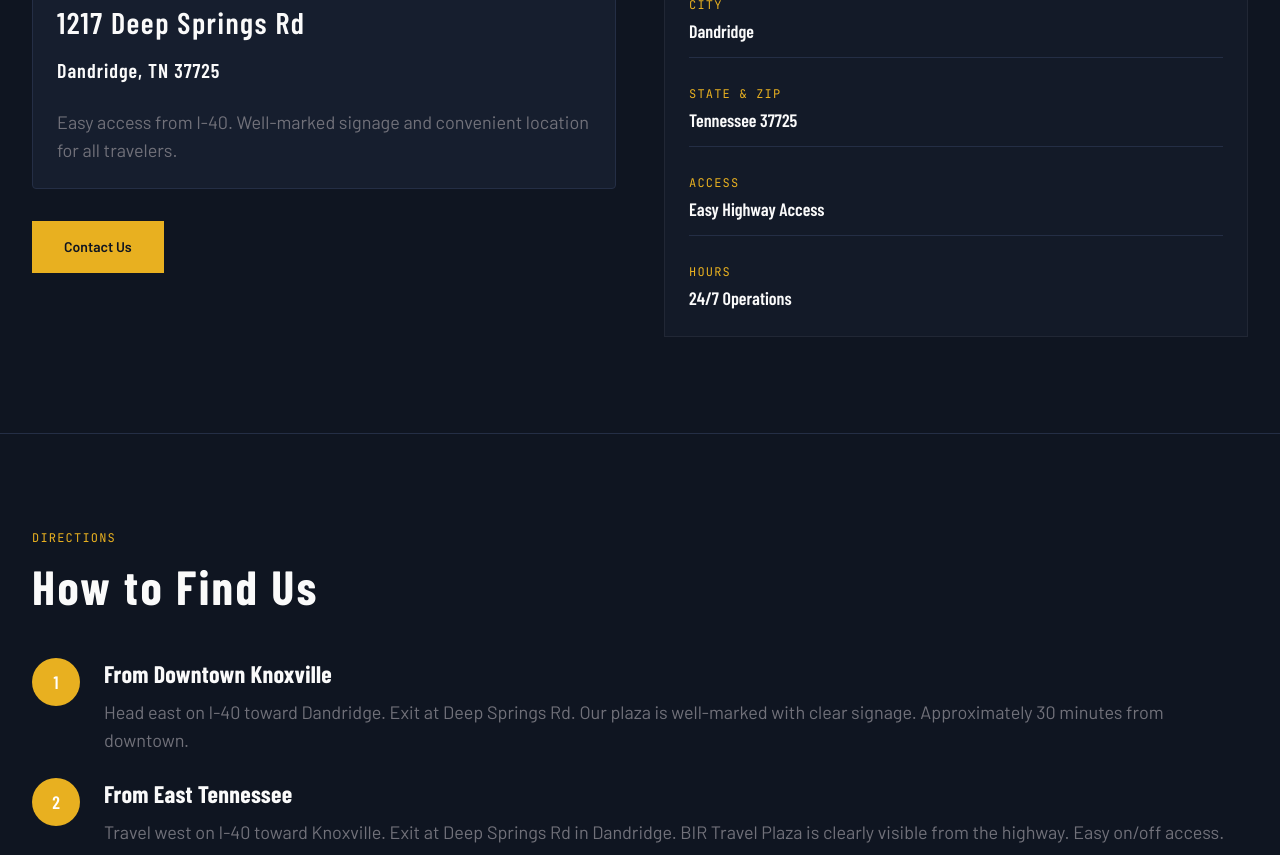
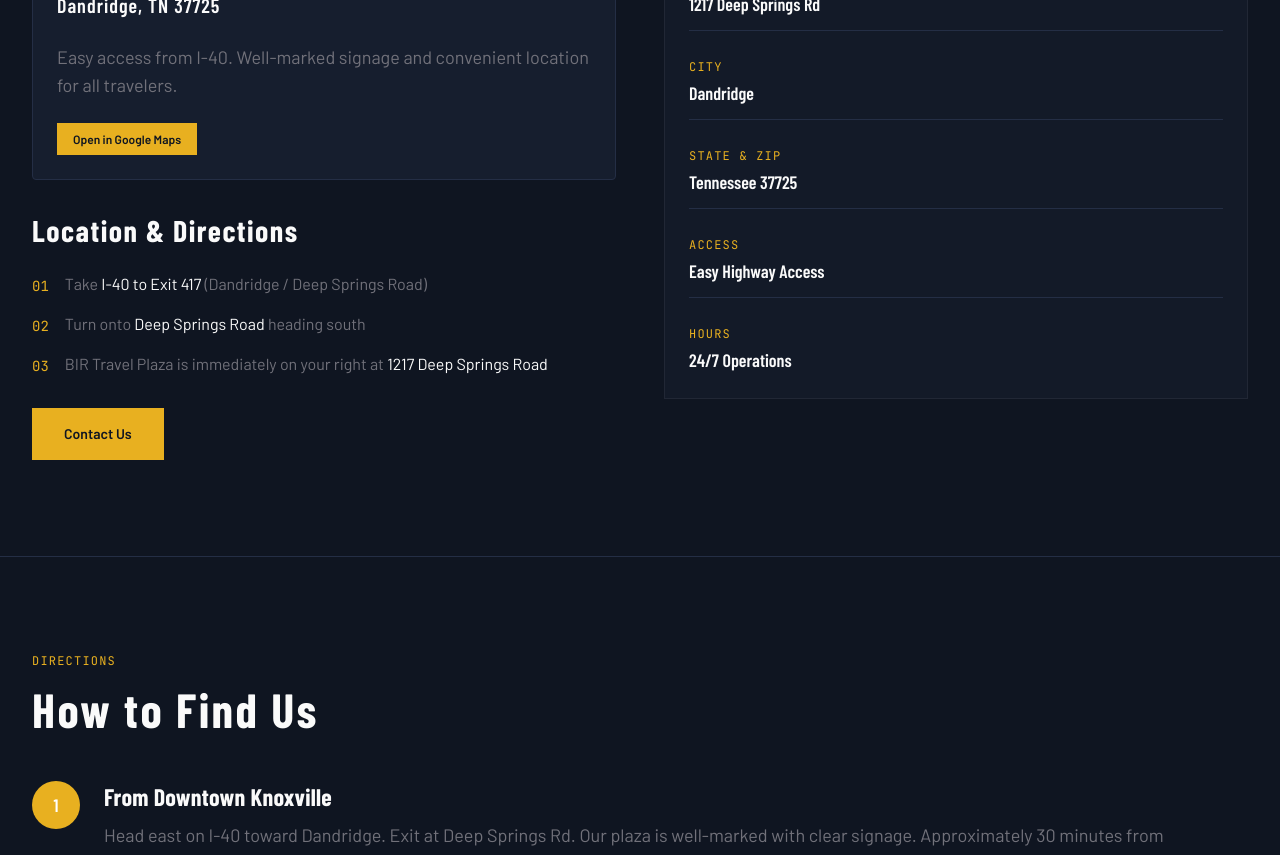
Before and after one commit to HyperEndgame/TeamBir, a Next.js app in the folder apps/web/: page /travel/location in a window 1280 px wide. Shown: the part 860-1715 px from the top of the page. Built offline with nearby package versions, Linux system fonts and the light colour scheme; a web font is replaced by a local one.

Commit message:
feat: add Location & Directions section to travel location page
Adds Google Maps link to address block and step-by-step I-40 directions (Exit 417 → Deep Springs Road → plaza on right) below the address on the location page.

Co-Authored-By: Claude Sonnet 4.6 <noreply@anthropic.com>

```diff
--- a/apps/web/app/(sites)/travel/location/page.tsx
+++ b/apps/web/app/(sites)/travel/location/page.tsx
@@ -49,8 +49,26 @@ export default function TravelLocationPage() {
                   <p className="font-mono text-xs tracking-widest uppercase text-accent mb-2">Address</p>
                   <p className="text-text font-display text-3xl tracking-wider mb-4">1217 Deep Springs Rd</p>
                   <p className="text-text font-display text-xl tracking-wider mb-6">Dandridge, TN 37725</p>
-                  <p className="text-muted text-lg">Easy access from I-40. Well-marked signage and convenient location for all travelers.</p>
+                  <p className="text-muted text-lg mb-6">Easy access from I-40. Well-marked signage and convenient location for all travelers.</p>
+                  <Button as="a" href="https://maps.google.com/?q=1217+Deep+Springs+Road+Dandridge+TN+37725" variant="primary" size="sm" target="_blank" rel="noopener noreferrer">Open in Google Maps</Button>
                 </div>
+
+                <h3 className="font-display text-3xl tracking-wider text-text mb-6">Location & Directions</h3>
+                <ul className="space-y-4 mb-8">
+                  <li className="flex items-start gap-4">
+                    <span className="font-mono text-accent text-sm mt-1 shrink-0">01</span>
+                    <span className="text-muted">Take <span className="text-text">I-40 to Exit 417</span> (Dandridge / Deep Springs Road)</span>
+                  </li>
+                  <li className="flex items-start gap-4">
+                    <span className="font-mono text-accent text-sm mt-1 shrink-0">02</span>
+                    <span className="text-muted">Turn onto <span className="text-text">Deep Springs Road</span> heading south</span>
+                  </li>
+                  <li className="flex items-start gap-4">
+                    <span className="font-mono text-accent text-sm mt-1 shrink-0">03</span>
+                    <span className="text-muted">BIR Travel Plaza is immediately on your right at <span className="text-text">1217 Deep Springs Road</span></span>
+                  </li>
+                </ul>
+
                 <Button as="a" href="/contact" variant="primary" size="lg">Contact Us</Button>
               </div>
             </ScrollReveal>
```
